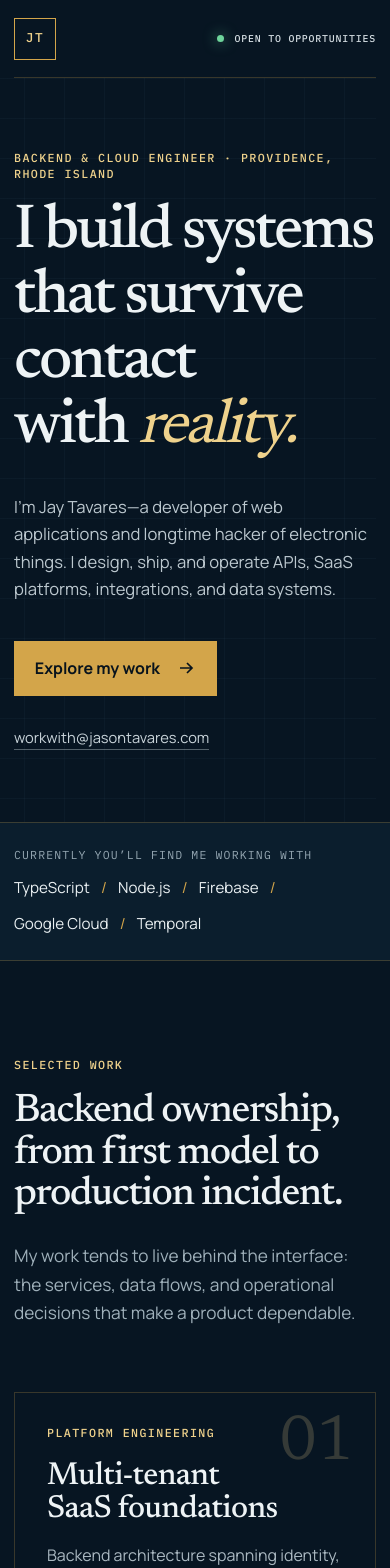
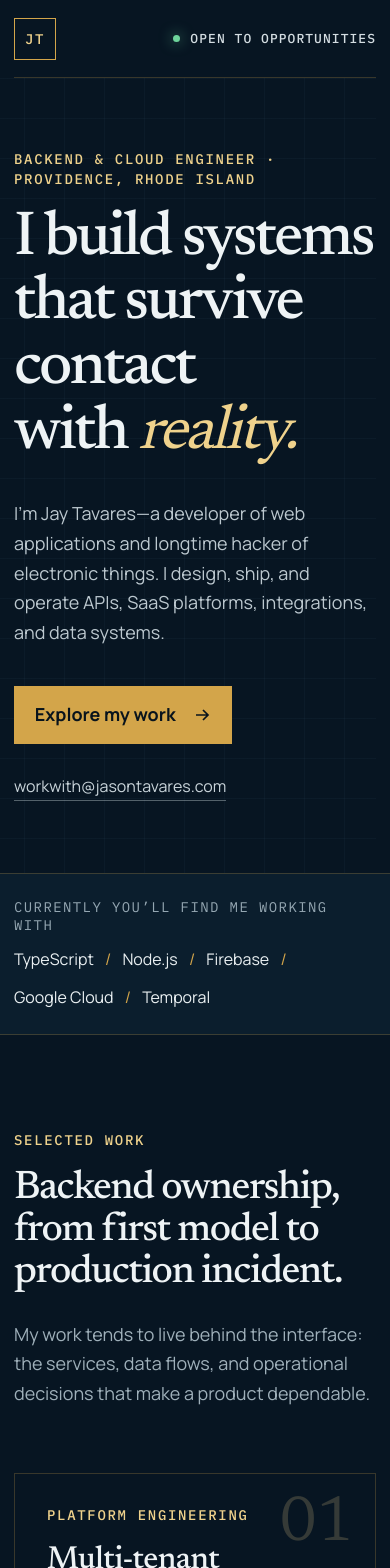
Before and after one commit to jaytavares/jasontavares.com, a Next.js app: page / in a window 390 px wide. Shown: the top 1568 px of the page. Built offline with nearby package versions, Linux system fonts and the light colour scheme.

Commit message:
Improve mobile typography and About Me contrast

```diff
--- a/app/globals.css
+++ b/app/globals.css
@@ -362,8 +362,8 @@ h3 {
 }
 .about-me-label {
   margin: 0 0 clamp(3.5rem, 7vw, 6rem);
-  color: transparent;
-  -webkit-text-stroke: 1px rgba(7, 21, 34, 0.3);
+  color: #314452;
+  -webkit-text-stroke: 1px rgba(7, 21, 34, 0.16);
   font:
     500 clamp(6rem, 15vw, 12rem)/0.8 var(--font-serif),
     serif;
@@ -524,6 +524,9 @@ h3 {
 }
 
 @media (max-width: 640px) {
+  body {
+    font-size: 1.125rem;
+  }
   .shell {
     width: min(100% - 28px, 1180px);
   }
@@ -531,7 +534,15 @@ h3 {
     min-height: 78px;
   }
   .availability {
-    font-size: 0.62rem;
+    font-size: 0.8125rem;
+  }
+  .monogram {
+    font-size: 0.875rem;
+  }
+  .kicker,
+  .eyebrow,
+  .current-band p {
+    font-size: 0.875rem;
   }
   .hero {
     padding-block: 4.5rem;
@@ -540,7 +551,24 @@ h3 {
     font-size: clamp(3.1rem, 16vw, 4.8rem);
   }
   .hero-intro {
-    font-size: 1.04rem;
+    font-size: 1.125rem;
+  }
+  .text-action,
+  .current-band li {
+    font-size: 1rem;
+  }
+  .section-heading > p:last-child,
+  .about-copy > p,
+  .about-me-copy,
+  .contact > p:not(.kicker) {
+    font-size: 1.125rem;
+  }
+  .work-card li,
+  .toolkit li {
+    font-size: 0.875rem;
+  }
+  .electronics-list p:not(.eyebrow) {
+    font-size: 1.0625rem;
   }
   .work-grid {
     grid-template-columns: 1fr;
@@ -566,6 +594,7 @@ h3 {
     flex-direction: column;
     align-items: flex-start;
     gap: 0.4rem;
+    font-size: 0.875rem;
   }
 }
 
```
